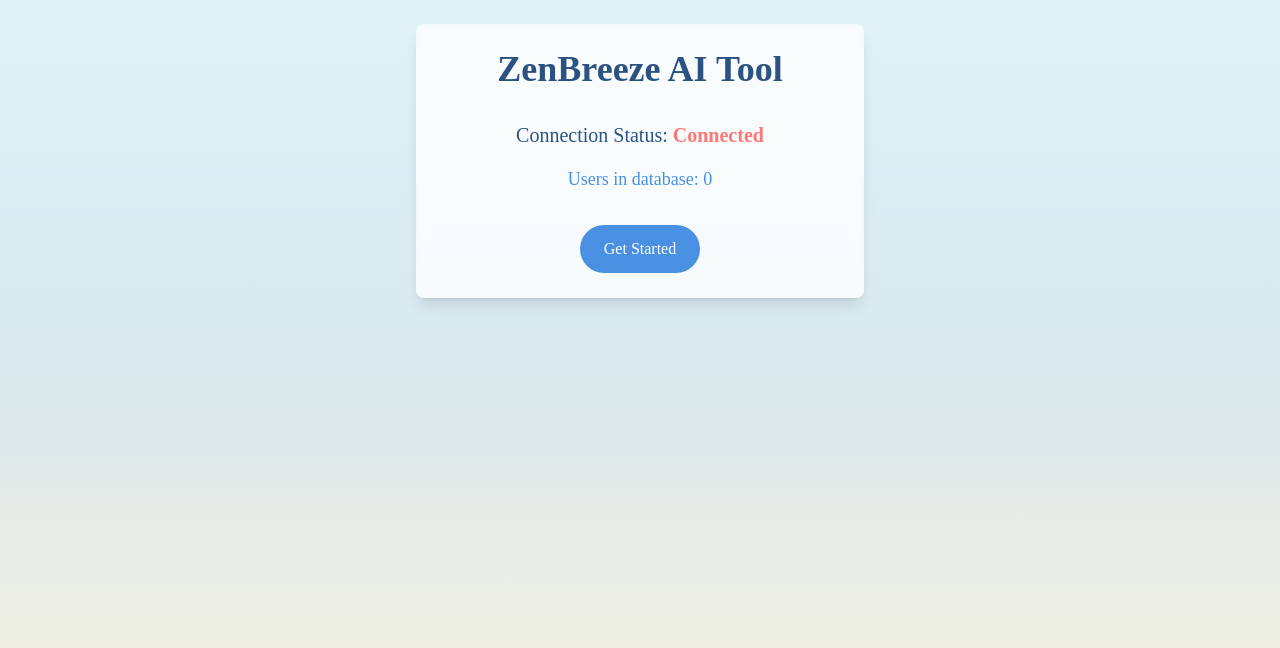
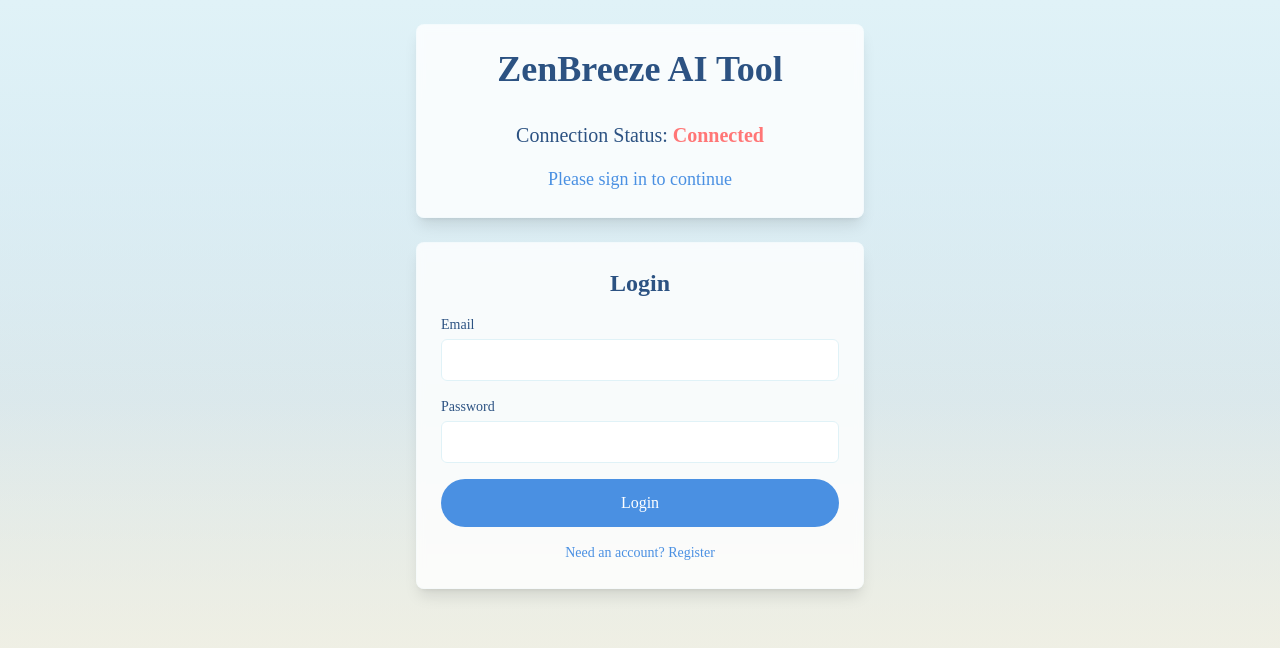
Before and after one commit to newman8r/supabase-next-template, a Next.js app in the folder frontend/: page / in a window 1280 px wide. Shown: the top 648 px of the page. Built offline with nearby package versions, Linux system fonts and the light colour scheme; no server answers; the database is empty.

Commit message:
enable user registration

```diff
--- a/frontend/src/app/layout.tsx
+++ b/frontend/src/app/layout.tsx
@@ -1,4 +1,5 @@
 import './globals.css'
+import { UserProvider } from '@/contexts/UserContext'
 
 export const metadata = {
   title: 'Ocean Breeze Demo',
@@ -12,7 +13,11 @@ export default function RootLayout({
 }) {
   return (
     <html lang="en">
-      <body>{children}</body>
+      <body>
+        <UserProvider>
+          {children}
+        </UserProvider>
+      </body>
     </html>
   )
 }
--- a/frontend/src/app/page.tsx
+++ b/frontend/src/app/page.tsx
@@ -2,8 +2,11 @@
 
 import { useEffect, useState } from 'react'
 import { supabase } from '@/lib/supabase'
+import AuthPanel from '@/components/auth/AuthPanel'
+import { useUser } from '@/contexts/UserContext'
 
 export default function Home() {
+  const { user, loading: userLoading } = useUser()
   const [isConnected, setIsConnected] = useState<boolean | null>(null)
   const [users, setUsers] = useState<any[]>([])
 
@@ -23,9 +26,14 @@ export default function Home() {
     checkConnection()
   }, [])
 
+  const handleSignOut = async () => {
+    await supabase.auth.signOut()
+  }
+
   return (
     <div className="min-h-screen bg-gradient-to-b from-[#E0F2F7] via-[#4A90E2]/10 to-[#F7F3E3] p-6">
-      <div className="max-w-md mx-auto bg-white/80 backdrop-blur-sm rounded-lg shadow-lg p-6 border border-[#E0F2F7]/20">
+      <div className="max-w-md mx-auto">
+        <div className="bg-white/80 backdrop-blur-sm rounded-lg shadow-lg p-6 border border-[#E0F2F7]/20">
           <h1 className="text-3xl md:text-4xl font-bold mb-8 text-center text-[#2C5282]">
             ZenBreeze AI Tool
           </h1>
@@ -40,13 +48,39 @@ export default function Home() {
                 <span className="text-red-500">Not Connected</span>
               )}
             </div>
+            {!userLoading && (
+              <div className="text-lg text-[#4A90E2]">
+                {user ? (
+                  <>
+                    <p>Welcome, {user.email}</p>
+                    <button
+                      onClick={handleSignOut}
+                      className="px-6 py-2 bg-red-500 text-white rounded-full hover:bg-red-600 transition-colors duration-300 mt-4"
+                    >
+                      Sign Out
+                    </button>
+                  </>
+                ) : (
+                  <p>Please sign in to continue</p>
+                )}
+              </div>
+            )}
+          </div>
+        </div>
+
+        {!user && <AuthPanel />}
+
+        {user && (
+          <div className="ocean-card mt-6">
+            <h2 className="text-2xl font-semibold mb-4">Dashboard</h2>
             <div className="text-lg text-[#4A90E2]">
               Users in database: {users.length}
             </div>
-          <button className="px-6 py-3 bg-[#4A90E2] text-white rounded-full hover:bg-[#2C5282] transition-colors duration-300 mt-4">
+            <button className="wave-button w-full mt-4">
               Get Started
             </button>
           </div>
+        )}
       </div>
     </div>
   )
--- /dev/null
+++ b/frontend/src/components/auth/AuthPanel.tsx
@@ -0,0 +1,90 @@
+'use client'
+
+import { useState } from 'react'
+import { supabase } from '@/lib/supabase'
+
+export default function AuthPanel() {
+  const [email, setEmail] = useState('')
+  const [password, setPassword] = useState('')
+  const [isLogin, setIsLogin] = useState(true)
+  const [loading, setLoading] = useState(false)
+  const [error, setError] = useState<string | null>(null)
+
+  const handleAuth = async (e: React.FormEvent) => {
+    e.preventDefault()
+    setLoading(true)
+    setError(null)
+
+    try {
+      if (isLogin) {
+        const { error } = await supabase.auth.signInWithPassword({
+          email,
+          password,
+        })
+        if (error) throw error
+      } else {
+        const { error } = await supabase.auth.signUp({
+          email,
+          password,
+        })
+        if (error) throw error
+      }
+    } catch (err: any) {
+      setError(err.message)
+    } finally {
+      setLoading(false)
+    }
+  }
+
+  return (
+    <div className="ocean-card mt-6">
+      <h2 className="text-2xl font-semibold mb-4 text-center text-ocean-deep">
+        {isLogin ? 'Login' : 'Register'}
+      </h2>
+      <form onSubmit={handleAuth} className="space-y-4">
+        <div>
+          <label htmlFor="email" className="block text-sm font-medium text-ocean-deep mb-1">
+            Email
+          </label>
+          <input
+            id="email"
+            type="email"
+            value={email}
+            onChange={(e) => setEmail(e.target.value)}
+            className="w-full px-3 py-2 border border-ocean-light rounded-md focus:outline-none focus:ring-2 focus:ring-ocean"
+            required
+          />
+        </div>
+        <div>
+          <label htmlFor="password" className="block text-sm font-medium text-ocean-deep mb-1">
+            Password
+          </label>
+          <input
+            id="password"
+            type="password"
+            value={password}
+            onChange={(e) => setPassword(e.target.value)}
+            className="w-full px-3 py-2 border border-ocean-light rounded-md focus:outline-none focus:ring-2 focus:ring-ocean"
+            required
+          />
+        </div>
+        {error && (
+          <div className="text-red-500 text-sm">{error}</div>
+        )}
+        <button
+          type="submit"
+          disabled={loading}
+          className="wave-button w-full"
+        >
+          {loading ? 'Loading...' : isLogin ? 'Login' : 'Register'}
+        </button>
+      </form>
+      <button
+        onClick={() => setIsLogin(!isLogin)}
+        className="mt-4 text-ocean hover:text-ocean-deep text-sm w-full text-center"
+      >
+        {isLogin ? 'Need an account? Register' : 'Already have an account? Login'}
+      </button>
+    </div>
+  )
+}
--- /dev/null
+++ b/frontend/src/contexts/UserContext.tsx
@@ -0,0 +1,44 @@
+'use client'
+
+import { createContext, useContext, useEffect, useState } from 'react'
+import { User } from '@supabase/supabase-js'
+import { supabase } from '@/lib/supabase'
+
+type UserContextType = {
+  user: User | null
+  loading: boolean
+}
+
+const UserContext = createContext<UserContextType>({
+  user: null,
+  loading: true,
+})
+
+export function UserProvider({ children }: { children: React.ReactNode }) {
+  const [user, setUser] = useState<User | null>(null)
+  const [loading, setLoading] = useState(true)
+
+  useEffect(() => {
+    // Check active sessions and subscribe to auth changes
+    supabase.auth.getSession().then(({ data: { session } }) => {
+      setUser(session?.user ?? null)
+      setLoading(false)
+    })
+
+    const {
+      data: { subscription },
+    } = supabase.auth.onAuthStateChange((_event, session) => {
+      setUser(session?.user ?? null)
+    })
+
+    return () => subscription.unsubscribe()
+  }, [])
+
+  return (
+    <UserContext.Provider value={{ user, loading }}>
+      {children}
+    </UserContext.Provider>
+  )
+}
+
+export const useUser = () => useContext(UserContext)
```
Lines whose indentation alone changed are shown as unchanged.
